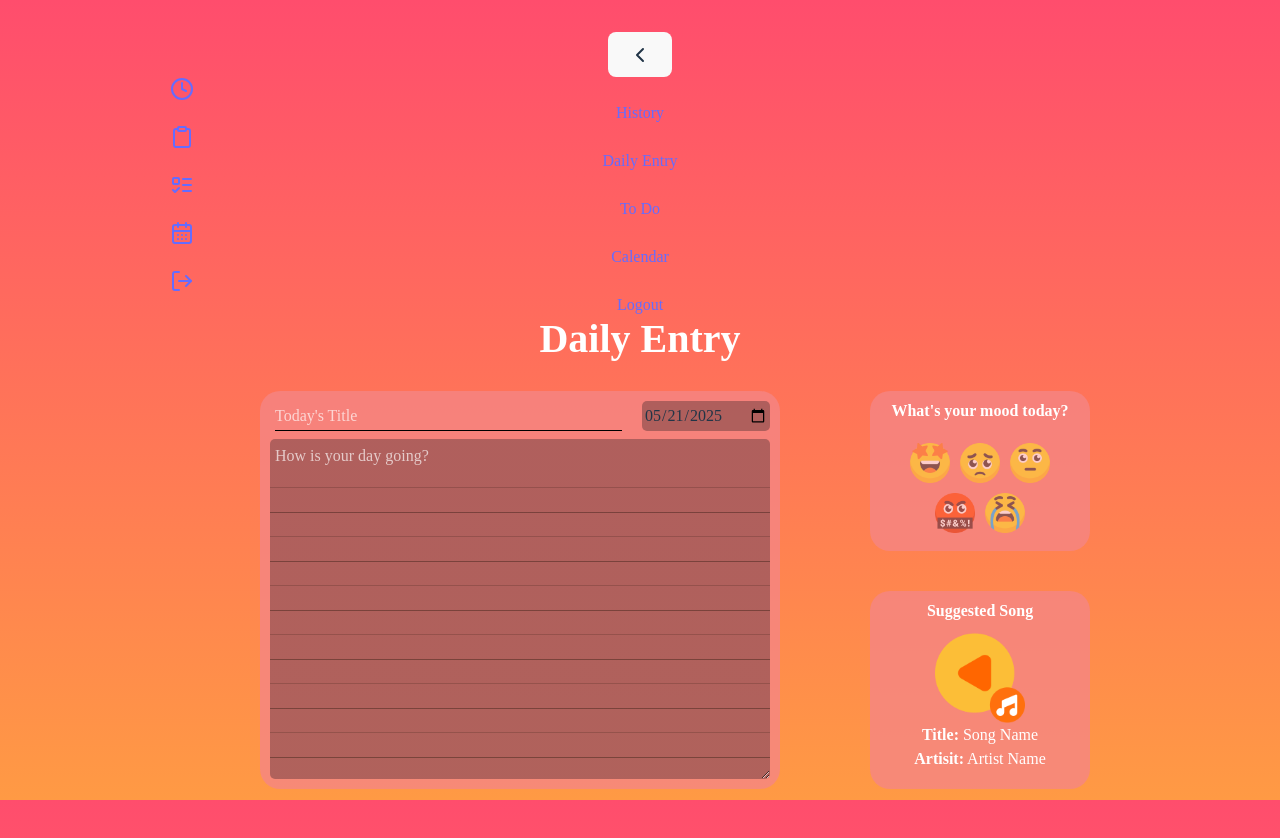
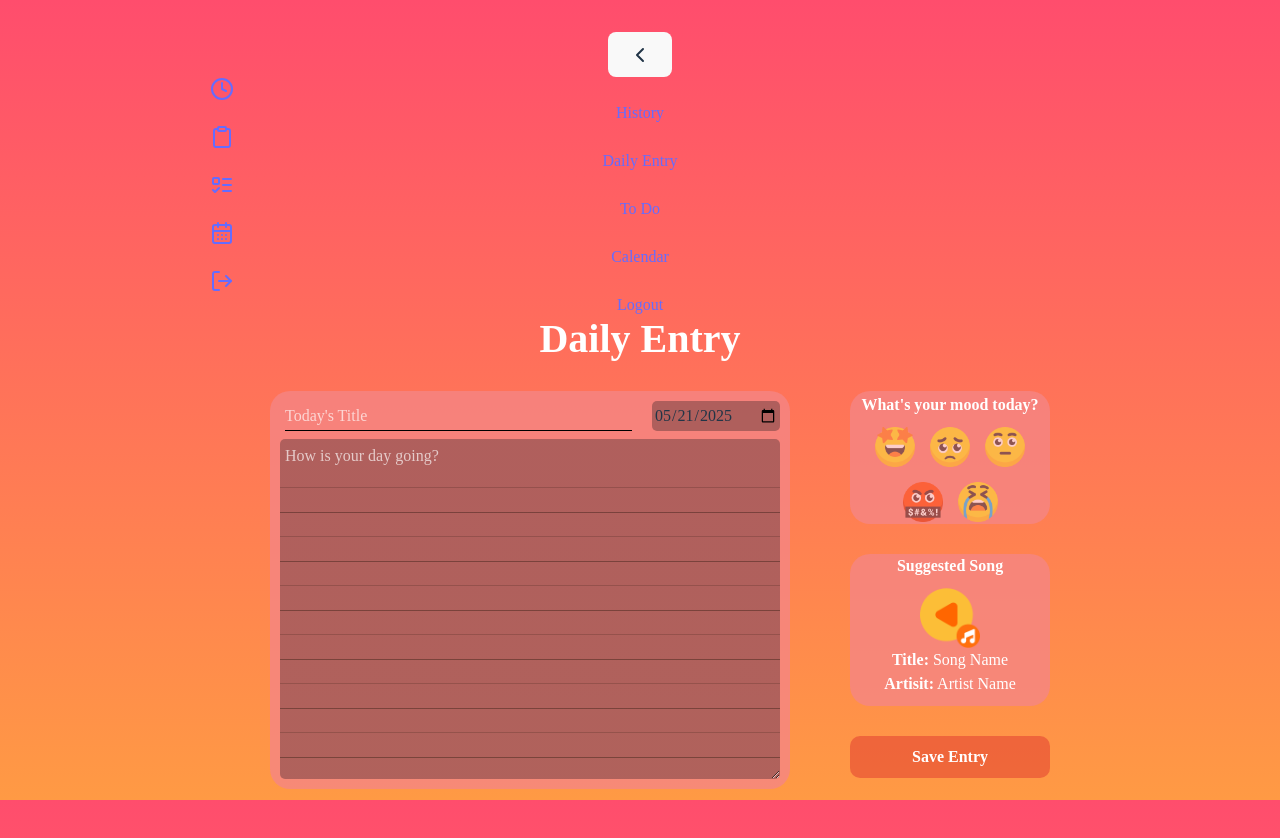
Before and after one commit to Rahma-abdul/Mental_Health_Journal, a React (Vite) app in the folder frontend/: page /daily in a window 1280 px wide. Shown: the top 838 px of the page. Built offline with nearby package versions, Linux system fonts and the light colour scheme.

Commit message:
Styles Adjustments

```diff
--- a/frontend/src/pages/Daily.jsx
+++ b/frontend/src/pages/Daily.jsx
@@ -16,6 +16,10 @@ function Daily() {
          // "YYYY-MM-DD"
         return today.toISOString().split('T')[0];
     });
+
+    const handleEntry = () =>{
+        // Backend
+    };
 
     return (
             <Sidebar>
@@ -60,6 +64,7 @@ function Daily() {
                                 <p><strong>Artisit:</strong> Artist Name</p>
                             </div>
                         </div>
+                        <button className="save-entry" onClick={handleEntry}>Save Entry</button>
                     </div>
 
                 </div>
--- a/frontend/src/styles/Daily.css
+++ b/frontend/src/styles/Daily.css
@@ -132,22 +132,22 @@ h3{
     flex: 3;
     display: flex;
     flex-direction: column;
-    padding: 8px;
+    padding: 2px;
     margin: 0 auto;
     background-color: #f58686c5;
     border-radius: 20px;
-    width: 220px;
+    width: 200px;
     height: 200px;
-    margin-bottom: 10px;
+    /* margin-bottom: 2px; */
     /* margin-top: 20px; */
 }
 
 .daily-moods{
     display: flex;
     flex-wrap: wrap;
-    gap: 10px;
+    gap: 15px;
     justify-content:center;
-    padding: 10px;
+    /* padding: 2px; */
     /* padding-left: 20px; */
 
 }
@@ -166,7 +166,7 @@ h3{
 }
 
 .daily-music{
-    padding: 8px;
+    /* padding: 8px; */
     border-radius: 20px;
     background-color: #f58686c5;
     text-align: center;
@@ -175,8 +175,8 @@ h3{
 
 .daily-playlist{
     /* width: 100%; */
-    width: 90px;
-    height: 90px;
+    width: 60px;
+    height: 60px;
 }
 
 .daily-details{
@@ -189,3 +189,20 @@ h3{
 p{
     color: white;
 }
+
+.save-entry{
+    /* margin-top: 1rem; */
+    padding: 0.5rem 1rem;
+    background-color: #db2d2d74;
+    color: white;
+    font-weight: bold;
+    border-radius: 10px;
+    cursor: pointer;
+    transition: 0.2s ease-in-out;
+    outline: none;
+}
+
+.save-entry:hover{
+    background-color: #cd3c3cf1;
+    border-color:#cd3c3cf1 ;
+}
--- a/frontend/src/styles/Login.css
+++ b/frontend/src/styles/Login.css
@@ -97,3 +97,7 @@ p{
     color: #e03e5d;
     text-decoration: underline;
 }
+
+.error-message{
+    color:#ff4d6d;
+}
```
